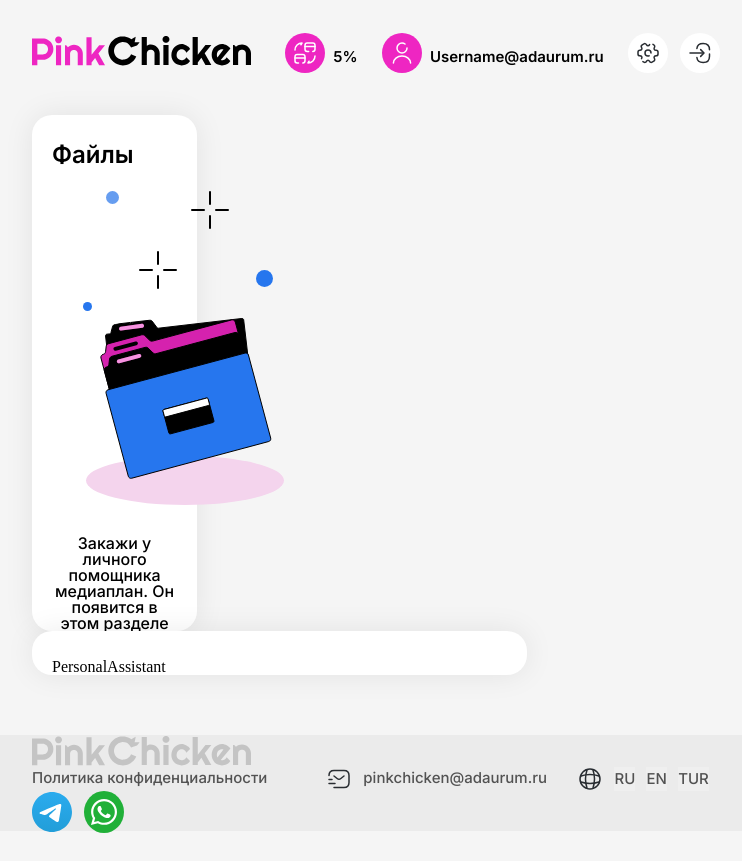
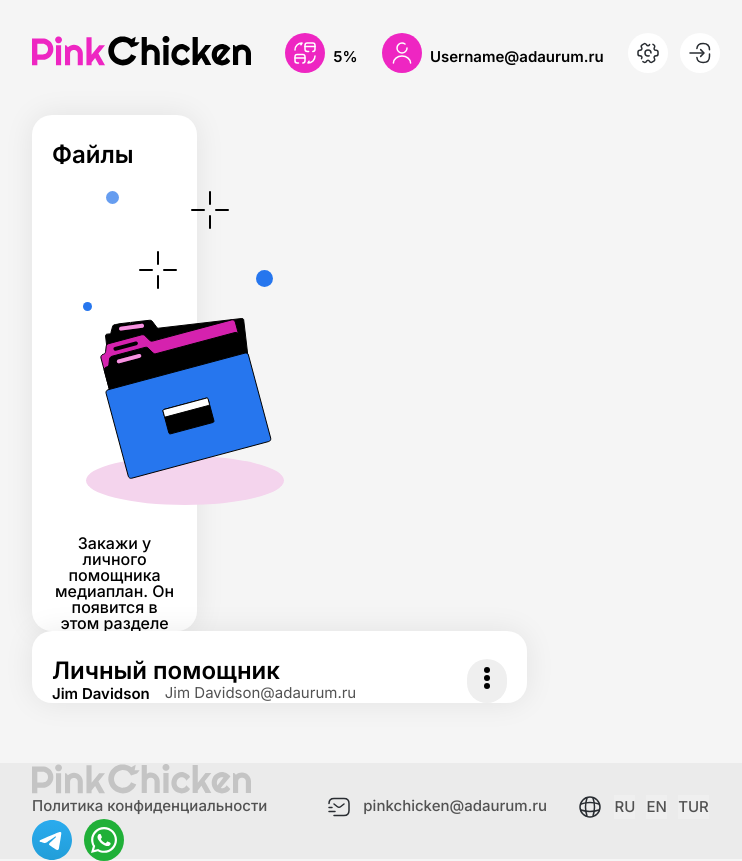
Before and after one commit to helga-umrikh/Pink_Chicken, a React (Create React App) app: page / in a window 1280 px wide. Shown: the whole page, without its empty margins (264-1006 px from the left). Before the commit the page ends 833 px from the top, so only its background shows below. Built offline with nearby package versions, Linux system fonts and the light colour scheme.

Commit message:
feat: add layout header PersonalAssistant component

```diff
--- a/src/components/Files/Files.jsx
+++ b/src/components/Files/Files.jsx
@@ -8,7 +8,7 @@ const Files = () => {
             <p className=" files__title typogr_title">Файлы</p>
             <div className='files__start-content'>
                 <div className="files__image">
-                    <img src={files} alt="image of files" />
+                    <img src={files} alt="files icon" />
                 </div>
                 <p className="typogr_descr">
                     Закажи у личного помощника медиаплан. Он появится в этом
--- a/src/components/PersonalAssistant/PersonalAssistant.jsx
+++ b/src/components/PersonalAssistant/PersonalAssistant.jsx
@@ -1,10 +1,29 @@
-import React from 'react';
+import React from 'react'
 import './PersonalAssistant.scss'
 
 const PersonalAssistant = () => {
-  return (
-    <div className='pers-assistant'>PersonalAssistant</div>
-  )
+    return (
+        <div className="pers-assistant">
+            <div className='pers-assistant__header'>
+                <div className="pers-assistant__header_info">
+                    <p className="typogr_title">Личный помощник</p>
+                    <div className="pers-assistant__acc-bar">
+                        <p className="pers-assistant__user-name typogr_sub">
+                            Jim Davidson
+                        </p>
+                        <p className="typogr_addit">Jim Davidson@adaurum.ru</p>
+                    </div>
+                </div>
+                <button className="pers-assistant__drop-down-btn">
+                    <div className="pers-assistant__drop-down-btn_container">
+                        <figure className="pers-assistant__drop-down-btn_dots"></figure>
+                        <figure className="pers-assistant__drop-down-btn_dots"></figure>
+                        <figure className="pers-assistant__drop-down-btn_dots"></figure>
+                    </div>
+                </button>
+            </div>
+        </div>
+    )
 }
 
 export default PersonalAssistant
--- a/src/components/PersonalAssistant/PersonalAssistant.scss
+++ b/src/components/PersonalAssistant/PersonalAssistant.scss
@@ -1,8 +1,51 @@
 .pers-assistant {
-  width: 72%;
-  height: inherit;
-  border-radius: 20px;
-  background: #fff;
-  box-shadow: 0px 0px 30px 0px rgba(0, 0, 0, 0.08);
-  padding:  1.75em  1.25em 0;
+    width: 72%;
+    height: inherit;
+    border-radius: 20px;
+    background: #fff;
+    box-shadow: 0px 0px 30px 0px rgba(0, 0, 0, 0.08);
+    padding: 1.75em 1.25em 0;
+
+    &__header {
+      display: flex;
+      flex-direction: row;
+
+        &_info {
+          flex: 1;
+            display: flex;
+            flex-direction: row;
+            flex-wrap: wrap;
+            justify-content: space-between;
+        }
+    }
+
+    &__acc-bar {
+        display: flex;
+        align-items: center;
+        justify-content: space-between;
+    }
+
+    &__user-name {
+        margin-right: 1em;
+    }
+
+    &__drop-down-btn {
+        display: flex;
+        flex-direction: column;
+        align-items: center;
+        margin-left: 1.625em;
+        border-radius: 21px;
+
+        &_container {
+            padding: 8px 17px;
+        }
+
+        &_dots {
+            width: 6px;
+            height: 6px;
+            border-radius: 5px;
+            background-color: #000;
+            margin-bottom: 2px;
+        }
+    }
 }
```
Also changed, not shown: src/assets/icons/kebab-menu-svgrepo-com.svg (added).
